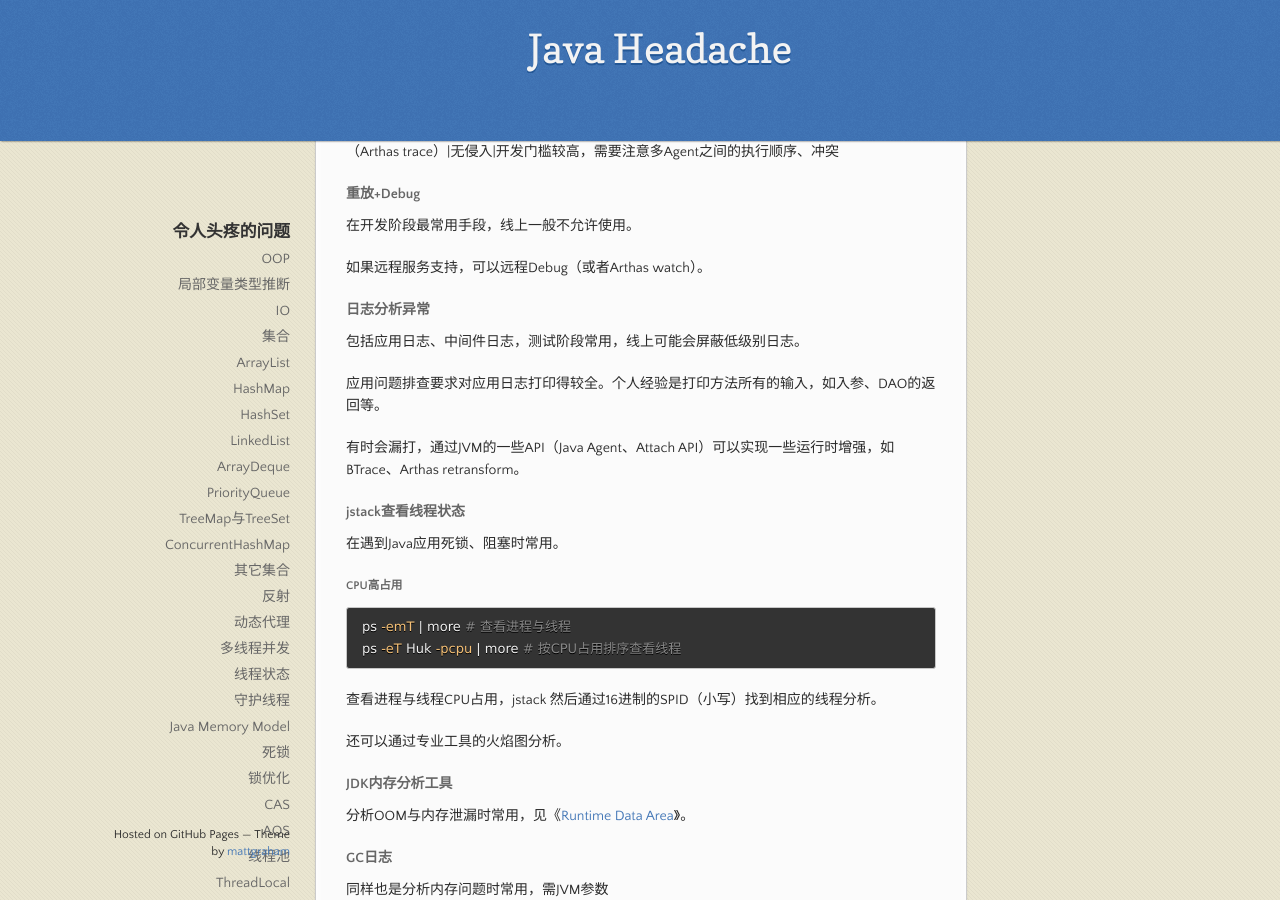
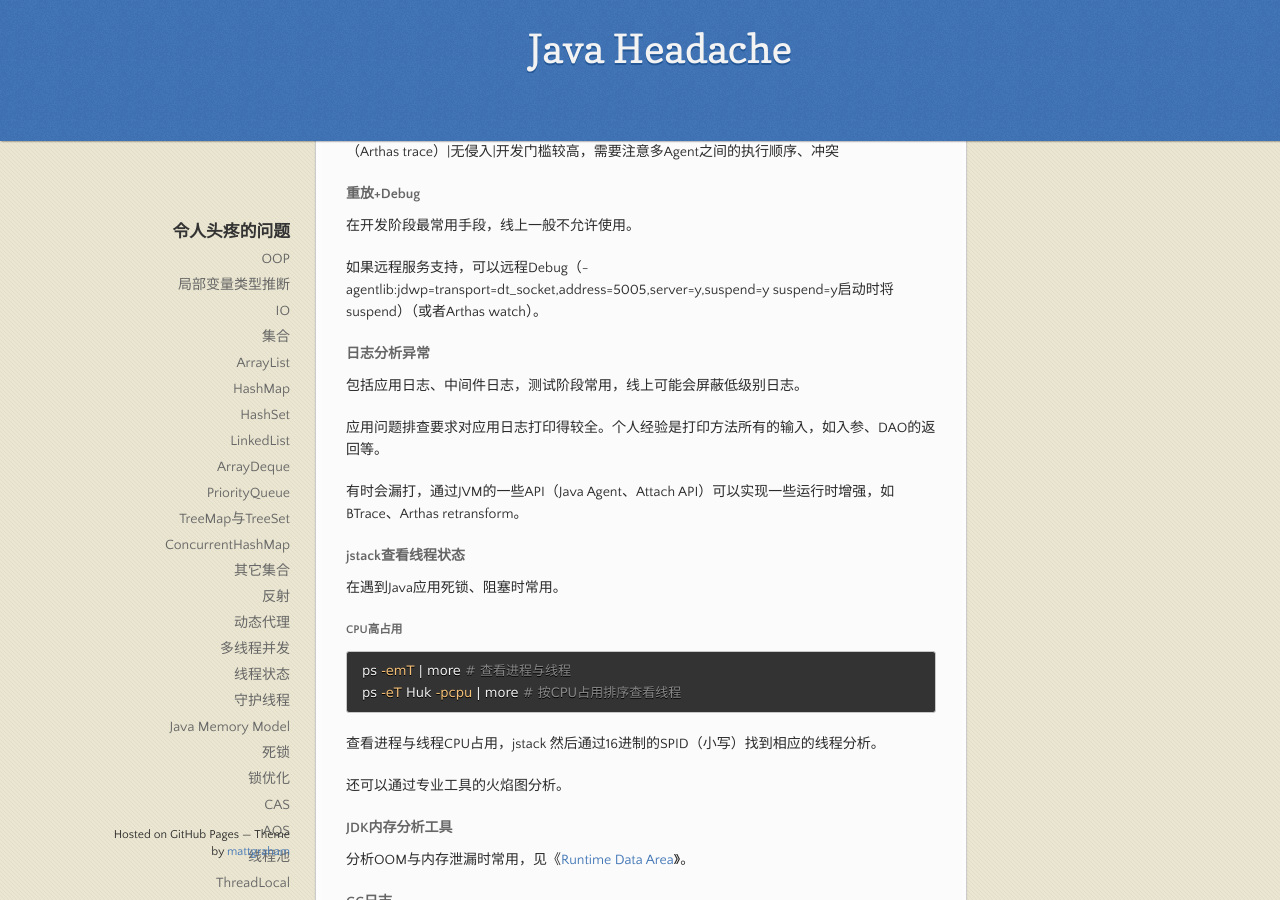
Before and after one commit to lvv9/lvv9.github.io, a Jekyll site: the page built from _posts/2023-05-07-java-headache.md, in a window 1280 px wide and 900 px high, scrolled down 23683 px. Built offline with Jekyll 4.4.1, drawn with Linux system fonts in a browser that asks for light colours; our own code applies the rules of GitHub Pages for plain Markdown files; comment, search, counter and statistics services are not loaded; the repository's description, which GitHub fills in, is left out.

Commit message:
Update 2023-05-07-java-headache.md

```diff
--- a/_posts/2023-05-07-java-headache.md
+++ b/_posts/2023-05-07-java-headache.md
@@ -997,7 +997,7 @@ jvms（Java虚拟机规范）规定了两种类加载器：
 #### 重放+Debug
 在开发阶段最常用手段，线上一般不允许使用。
 
-如果远程服务支持，可以远程Debug（或者Arthas watch）。
+如果远程服务支持，可以远程Debug（-agentlib:jdwp=transport=dt_socket,address=5005,server=y,suspend=y suspend=y启动时将suspend）（或者Arthas watch）。
 
 #### 日志分析异常
 包括应用日志、中间件日志，测试阶段常用，线上可能会屏蔽低级别日志。
```
